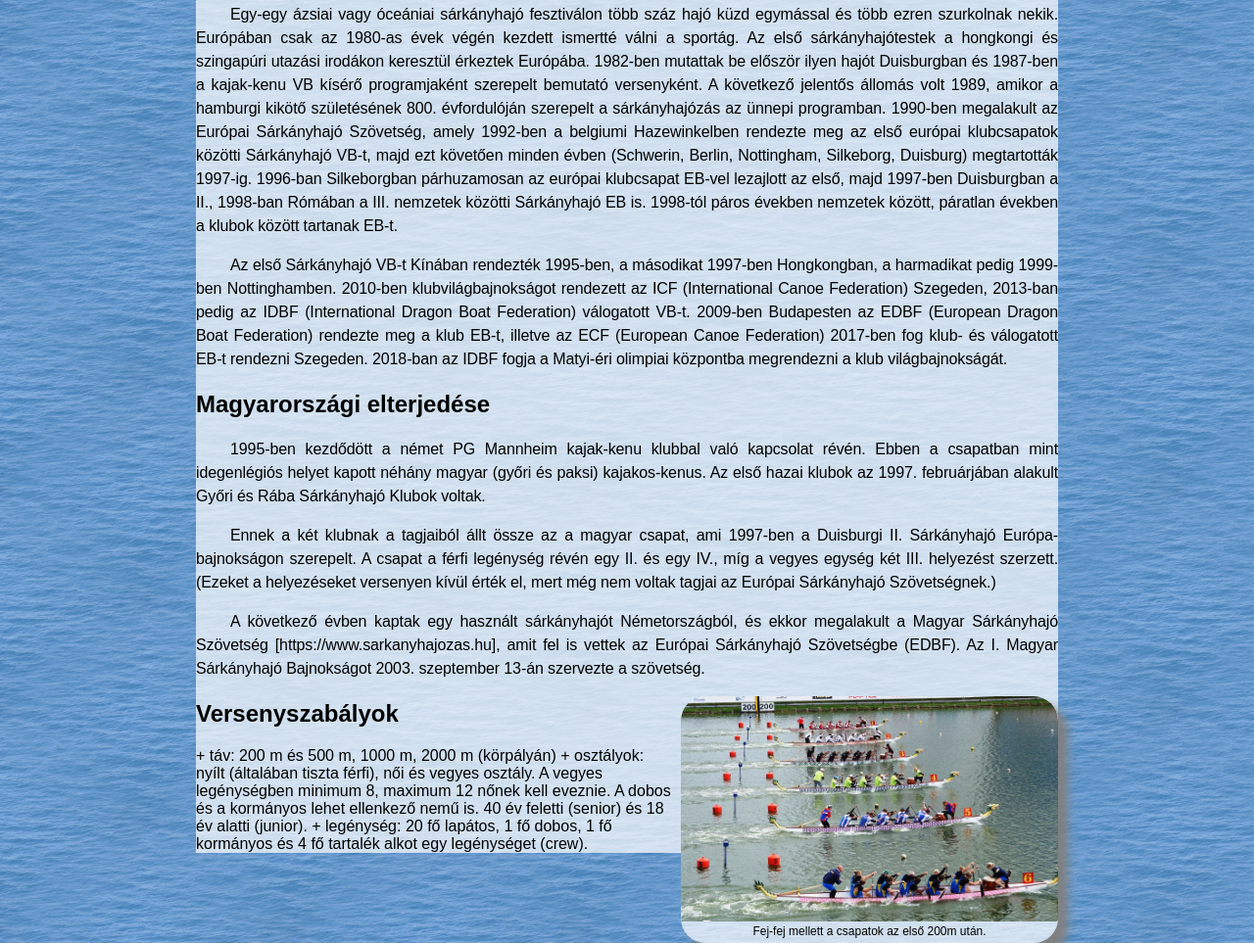
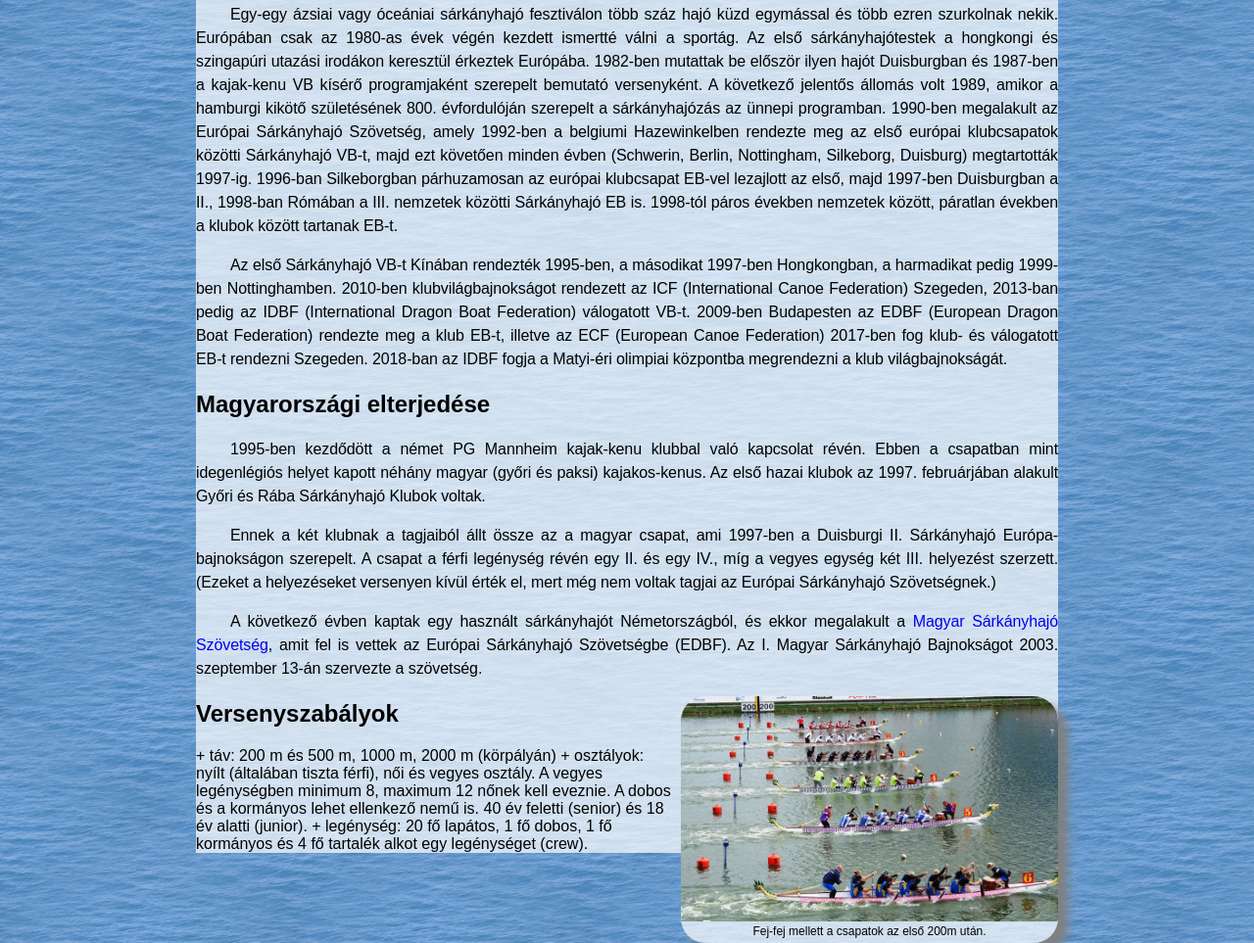
Before and after one commit to pmilan125/sarkanyhajo, a plain HTML site: page index.html in a window 1280 px wide. Shown: the part 505-1468 px from the top of the page at 98% size. Drawn offline with Linux system fonts and the light colour scheme; files whose address does not match are found by name.

Commit message:
feat:add-link

```diff
--- a/index.html
+++ b/index.html
@@ -85,10 +85,12 @@
       </p>
       <p>
         A következő évben kaptak egy használt sárkányhajót Németországból, és
-        ekkor megalakult a Magyar Sárkányhajó Szövetség
-        [https://www.sarkanyhajozas.hu], amit fel is vettek az Európai
-        Sárkányhajó Szövetségbe (EDBF). Az I. Magyar Sárkányhajó Bajnokságot
-        2003. szeptember 13-án szervezte a szövetség.
+        ekkor megalakult a
+        <a href="https://www.sarkanyhajozas.hu" target="_blank"
+          >Magyar Sárkányhajó Szövetség</a
+        >, amit fel is vettek az Európai Sárkányhajó Szövetségbe (EDBF). Az I.
+        Magyar Sárkányhajó Bajnokságot 2003. szeptember 13-án szervezte a
+        szövetség.
       </p>
 
       <div class="kepkeret">
```
